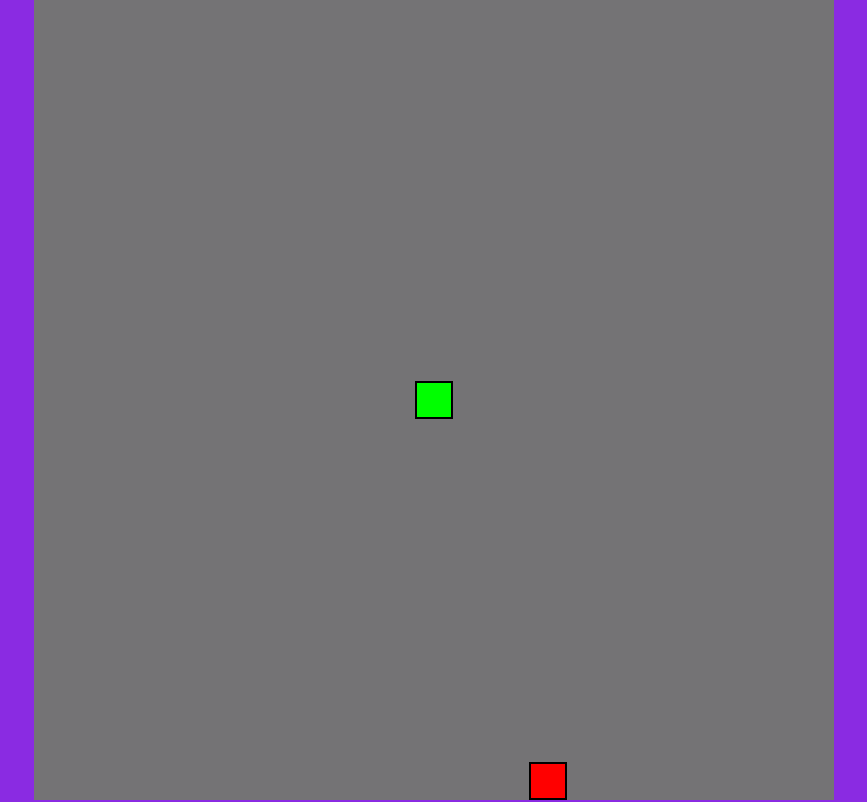
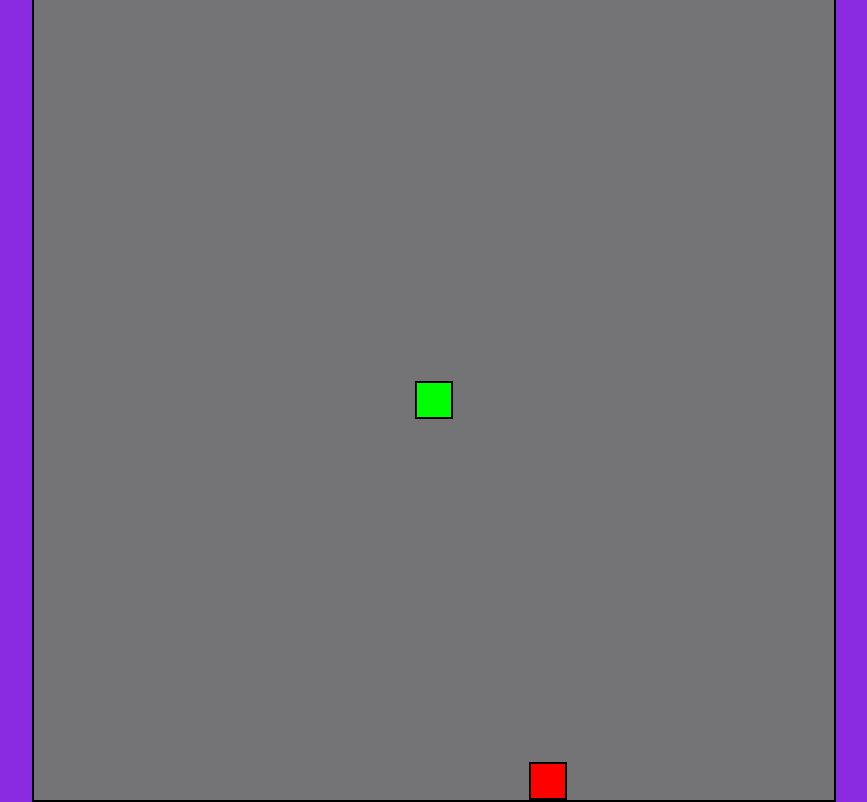
Before and after one commit to diede110/javascript-game, a plain HTML site: page index.html in a window 1280 px wide. Shown: the whole page, without its empty margins (206-1073 px from the left). Drawn offline with Linux system fonts and the light colour scheme.

Commit message:
small changes

```diff
--- a/index.html
+++ b/index.html
@@ -23,6 +23,7 @@
       display: grid;
       grid-template-rows: repeat(21, 1fr);
       grid-template-columns: repeat(21, 1fr);
+      border: .25vmin solid black;
     }
 
     .snake {
```
